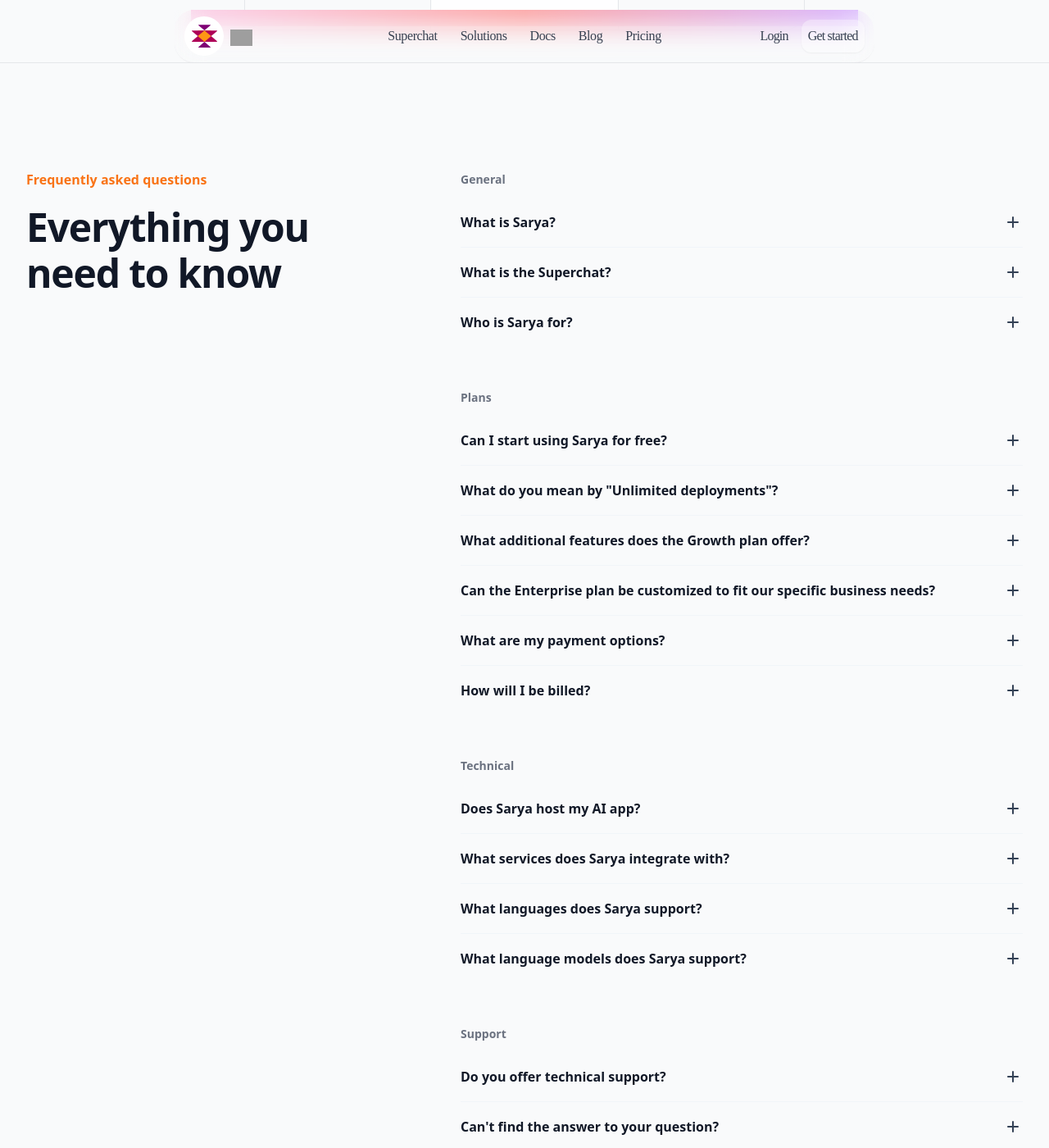
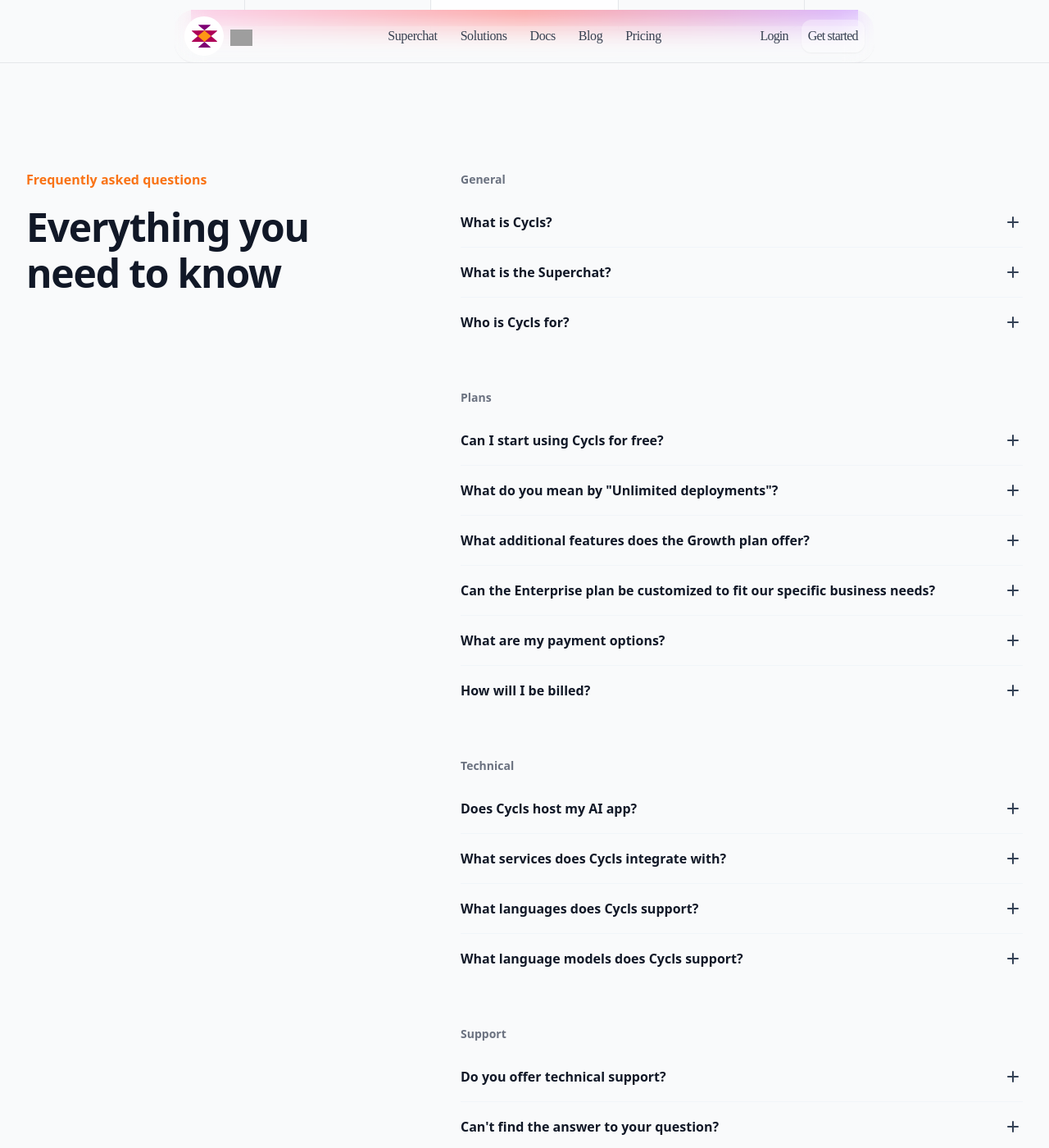
Before and after one commit to Cycls/cycls.github.io, a Jekyll site: the page built from pricing.html, in a window 1280 px wide and 1400 px high, scrolled down 942 px. Shown: the whole window at 82% size. Built offline with Jekyll 4.4.1, drawn with Linux system fonts in a browser that asks for light colours; nearby versions of some CDN libraries; some web fonts are replaced; a script that is not in the unit is left out; grey boxes are pictures that could not be loaded.

Commit message:
Update pricing.html
update sarya to cycls

```diff
--- a/pricing.html
+++ b/pricing.html
@@ -1,6 +1,6 @@
 ---
 layout: default
-title: Pricing | Sarya
+title: Pricing | Cycls
 ---
 <!-- <div class="mx-auto w-11/12"> -->
 <div class="mx-auto lg:w-7/12">
@@ -94,7 +94,7 @@
                 </li>
               </ul>
             </div>
-            <a href="https://platform.sarya.com/auth/signup" target="_blank" aria-describedby="tier-startup" class="mt-8 block rounded-md bg-black px-3 py-2 text-center text-sm font-semibold leading-6 text-white shadow-sm hover:bg-gray-800 focus-visible:outline focus-visible:outline-2 focus-visible:outline-offset-2 focus-visible:outline-gray-600">Get started</a>
+            <a href="https://platform.cycls.com/auth/signup" target="_blank" aria-describedby="tier-startup" class="mt-8 block rounded-md bg-black px-3 py-2 text-center text-sm font-semibold leading-6 text-white shadow-sm hover:bg-gray-800 focus-visible:outline focus-visible:outline-2 focus-visible:outline-offset-2 focus-visible:outline-gray-600">Get started</a>
           </div>
           <div class="flex flex-col justify-between rounded-3xl bg-transparent p-8 ring-1 ring-gray-200 lg:mt-8 lg:rounded-l-none xl:p-10">
             <div>
@@ -173,7 +173,7 @@
           <dl class="mt-2 divide-y divide-slate-100">
             <details class="group py-4 marker:content-['']">
               <summary class="[&amp;::-webkit-details-marker]:hidden flex w-full cursor-pointer select-none justify-between text-left text-base font-semibold leading-7 text-gray-900 group-open:text-orange-500">
-                What is Sarya?<svg class="ml-4 mt-0.5 h-6 w-6 flex-none stroke-slate-700 group-open:stroke-orange-500" fill="none" xmlns="http://www.w3.org/2000/svg" stroke-width="2" stroke-linecap="round" stroke-linejoin="round">
+                What is Cycls?<svg class="ml-4 mt-0.5 h-6 w-6 flex-none stroke-slate-700 group-open:stroke-orange-500" fill="none" xmlns="http://www.w3.org/2000/svg" stroke-width="2" stroke-linecap="round" stroke-linejoin="round">
                   <path d="M18 12H6"></path>
                   <path class="group-open:hidden" d="M12 6v12"></path>
                 </svg>
@@ -181,7 +181,7 @@
               <div class="pb-6 pt-6">
                 <div class="prose prose-slate prose-a:font-semibold prose-a:text-gray-600 hover:prose-a:text-gray-500 max-w-none">
                   <p class="text-gray-600">
-                    Sarya is a software platform that enables developers and businesses to design, publish, share, and monetize AI-powered applications. It offers a unique approach to creating user interfaces for AI apps, combining an intuitive SDK for automated UI generation with a robust publishing platform. This allows for seamless integration of app logic and data management with user-friendly interfaces.
+                    Cycls is a software platform that enables developers and businesses to design, publish, share, and monetize AI-powered applications. It offers a unique approach to creating user interfaces for AI apps, combining an intuitive SDK for automated UI generation with a robust publishing platform. This allows for seamless integration of app logic and data management with user-friendly interfaces.
                   </p>
                 </div>
               </div>
@@ -195,7 +195,7 @@
               </summary>
               <div class="pb-6 pt-6">
                 <div class="prose prose-slate prose-a:font-semibold prose-a:text-gray-600 hover:prose-a:text-gray-500 max-w-none">
-                  <p class="text-gray-600">Superchat is a key feature of Sarya, providing a unified chat interface that integrates various AI apps built on Sarya. It allows users to interact with multiple AI applications through a single, streamlined chat platform, enhancing user experience and engagement. For developers, Superchat offers a versatile way to present and connect their AI apps to users, fostering an interactive and dynamic app ecosystem.</p>
+                  <p class="text-gray-600">Superchat is a key feature of Cycls, providing a unified chat interface that integrates various AI apps built on Sarya. It allows users to interact with multiple AI applications through a single, streamlined chat platform, enhancing user experience and engagement. For developers, Superchat offers a versatile way to present and connect their AI apps to users, fostering an interactive and dynamic app ecosystem.</p>
 
                   </p>
                 </div>
@@ -204,14 +204,14 @@
                       </details>
             <details class="group py-4 marker:content-['']">
               <summary class="[&amp;::-webkit-details-marker]:hidden flex w-full cursor-pointer select-none justify-between text-left text-base font-semibold leading-7 text-gray-900 group-open:text-orange-500">
-                Who is Sarya for?<svg class="ml-4 mt-0.5 h-6 w-6 flex-none stroke-slate-700 group-open:stroke-orange-500" fill="none" xmlns="http://www.w3.org/2000/svg" stroke-width="2" stroke-linecap="round" stroke-linejoin="round">
+                Who is Cycls for?<svg class="ml-4 mt-0.5 h-6 w-6 flex-none stroke-slate-700 group-open:stroke-orange-500" fill="none" xmlns="http://www.w3.org/2000/svg" stroke-width="2" stroke-linecap="round" stroke-linejoin="round">
                   <path d="M18 12H6"></path>
                   <path class="group-open:hidden" d="M12 6v12"></path>
                 </svg>
               </summary>
               <div class="pb-6 pt-6">
                 <div class="prose prose-slate prose-a:font-semibold prose-a:text-gray-600 hover:prose-a:text-gray-500 max-w-none">
-                  <p class="text-gray-600">Sarya is designed for innovators and creators in the AI space, from individual developers and tech startups to large enterprises. Its user-friendly interface and automated UI generation make it ideal for those looking to integrate AI into their applications efficiently. Sarya is also perfect for businesses aiming to leverage AI for customer engagement and revenue generation, offering advanced tools for analytics and monetization. Whether it's for exploring AI capabilities, scaling up operations, or enterprise-level deployment, Sarya is tailored to meet diverse development needs.</p>
+                  <p class="text-gray-600">Cycls is designed for innovators and creators in the AI space, from individual developers and tech startups to large enterprises. Its user-friendly interface and automated UI generation make it ideal for those looking to integrate AI into their applications efficiently. Sarya is also perfect for businesses aiming to leverage AI for customer engagement and revenue generation, offering advanced tools for analytics and monetization. Whether it's for exploring AI capabilities, scaling up operations, or enterprise-level deployment, Sarya is tailored to meet diverse development needs.</p>
                   </p>
                 </div>
               </div>
@@ -223,7 +223,7 @@
           <dl class="mt-2 divide-y divide-slate-100">
             <details class="group py-4 marker:content-['']">
               <summary class="[&amp;::-webkit-details-marker]:hidden flex w-full cursor-pointer select-none justify-between text-left text-base font-semibold leading-7 text-gray-900 group-open:text-orange-500">
-                Can I start using Sarya for free?<svg class="ml-4 mt-0.5 h-6 w-6 flex-none stroke-slate-700 group-open:stroke-orange-500" fill="none" xmlns="http://www.w3.org/2000/svg" stroke-width="2" stroke-linecap="round" stroke-linejoin="round">
+                Can I start using Cycls for free?<svg class="ml-4 mt-0.5 h-6 w-6 flex-none stroke-slate-700 group-open:stroke-orange-500" fill="none" xmlns="http://www.w3.org/2000/svg" stroke-width="2" stroke-linecap="round" stroke-linejoin="round">
                   <path d="M18 12H6"></path>
                   <path class="group-open:hidden" d="M12 6v12"></path>
                 </svg>
@@ -283,7 +283,7 @@
               </summary>
               <div class="pb-6 pt-6">
                 <div class="prose prose-slate prose-a:font-semibold prose-a:text-gray-600 hover:prose-a:text-gray-500 max-w-none">
-                  <p class="text-gray-600">Sarya accepts all major credit cards for our Growth and Enterprise plans.</p>
+                  <p class="text-gray-600">Cycls accepts all major credit cards for our Growth and Enterprise plans.</p>
 
                 </div>
               </div>
@@ -310,54 +310,54 @@
           <dl class="mt-2 divide-y divide-slate-100">
             <details class="group py-4 marker:content-['']">
               <summary class="[&amp;::-webkit-details-marker]:hidden flex w-full cursor-pointer select-none justify-between text-left text-base font-semibold leading-7 text-gray-900 group-open:text-orange-500">
-                Does Sarya host my AI app?<svg class="ml-4 mt-0.5 h-6 w-6 flex-none stroke-slate-700 group-open:stroke-orange-500" fill="none" xmlns="http://www.w3.org/2000/svg" stroke-width="2" stroke-linecap="round" stroke-linejoin="round">
+                Does Cycls host my AI app?<svg class="ml-4 mt-0.5 h-6 w-6 flex-none stroke-slate-700 group-open:stroke-orange-500" fill="none" xmlns="http://www.w3.org/2000/svg" stroke-width="2" stroke-linecap="round" stroke-linejoin="round">
                   <path d="M18 12H6"></path>
                   <path class="group-open:hidden" d="M12 6v12"></path>
                 </svg>
               </summary>
               <div class="pb-6 pt-6">
                 <div class="prose prose-slate prose-a:font-semibold prose-a:text-gray-600 hover:prose-a:text-gray-500 max-w-none">
-                  <p class="text-gray-600">Sarya exclusively hosts the user interface of your AI app. The backend, encompassing all the code you develop, remains under your control and can be deployed to any infrastructure of your choice.</p>
-                  <p class="text-gray-600"> This setup ensures that while Sarya efficiently manages the front-end presentation, you retain full autonomy over your app's backend deployment and data management.</p>
+                  <p class="text-gray-600">Cycls exclusively hosts the user interface of your AI app. The backend, encompassing all the code you develop, remains under your control and can be deployed to any infrastructure of your choice.</p>
+                  <p class="text-gray-600"> This setup ensures that while Cycls efficiently manages the front-end presentation, you retain full autonomy over your app's backend deployment and data management.</p>
                 </div>
               </div>
             </details>
             <details class="group py-4 marker:content-['']">
               <summary class="[&amp;::-webkit-details-marker]:hidden flex w-full cursor-pointer select-none justify-between text-left text-base font-semibold leading-7 text-gray-900 group-open:text-orange-500">
-                What services does Sarya integrate with?<svg class="ml-4 mt-0.5 h-6 w-6 flex-none stroke-slate-700 group-open:stroke-orange-500" fill="none" xmlns="http://www.w3.org/2000/svg" stroke-width="2" stroke-linecap="round" stroke-linejoin="round">
+                What services does Cycls integrate with?<svg class="ml-4 mt-0.5 h-6 w-6 flex-none stroke-slate-700 group-open:stroke-orange-500" fill="none" xmlns="http://www.w3.org/2000/svg" stroke-width="2" stroke-linecap="round" stroke-linejoin="round">
                   <path d="M18 12H6"></path>
                   <path class="group-open:hidden" d="M12 6v12"></path>
                 </svg>
               </summary>
               <div class="pb-6 pt-6">
                 <div class="prose prose-slate prose-a:font-semibold prose-a:text-gray-600 hover:prose-a:text-gray-500 max-w-none">
-                  <p class="text-gray-600">Because Sarya runs in your codebase, Sarya is compatible with whatever services you use in your backend.</p>
+                  <p class="text-gray-600">Because Cycls SDK runs in your codebase, Cycls SDK is compatible with whatever services you use in your backend.</p>
                 </div>
               </div>
             </details>
             <details class="group py-4 marker:content-['']">
               <summary class="[&amp;::-webkit-details-marker]:hidden flex w-full cursor-pointer select-none justify-between text-left text-base font-semibold leading-7 text-gray-900 group-open:text-orange-500">
-                What languages does Sarya support?<svg class="ml-4 mt-0.5 h-6 w-6 flex-none stroke-slate-700 group-open:stroke-orange-500" fill="none" xmlns="http://www.w3.org/2000/svg" stroke-width="2" stroke-linecap="round" stroke-linejoin="round">
+                What languages does Cycls support?<svg class="ml-4 mt-0.5 h-6 w-6 flex-none stroke-slate-700 group-open:stroke-orange-500" fill="none" xmlns="http://www.w3.org/2000/svg" stroke-width="2" stroke-linecap="round" stroke-linejoin="round">
                   <path d="M18 12H6"></path>
                   <path class="group-open:hidden" d="M12 6v12"></path>
                 </svg>
               </summary>
               <div class="pb-6 pt-6">
                 <div class="prose prose-slate prose-a:font-semibold prose-a:text-gray-600 hover:prose-a:text-gray-500 max-w-none">
-                  <p class="text-gray-600">Currently the Sarya SDK supports Python.</p>
+                  <p class="text-gray-600">Currently the Cycls SDK supports Python.</p>
                 </div>
               </div>
             </details>
            <details class="group py-4 marker:content-['']">
               <summary class="[&amp;::-webkit-details-marker]:hidden flex w-full cursor-pointer select-none justify-between text-left text-base font-semibold leading-7 text-gray-900 group-open:text-orange-500">
-                What language models does Sarya support?<svg class="ml-4 mt-0.5 h-6 w-6 flex-none stroke-slate-700 group-open:stroke-orange-500" fill="none" xmlns="http://www.w3.org/2000/svg" stroke-width="2" stroke-linecap="round" stroke-linejoin="round">
+                What language models does Cycls support?<svg class="ml-4 mt-0.5 h-6 w-6 flex-none stroke-slate-700 group-open:stroke-orange-500" fill="none" xmlns="http://www.w3.org/2000/svg" stroke-width="2" stroke-linecap="round" stroke-linejoin="round">
                   <path d="M18 12H6"></path>
                   <path class="group-open:hidden" d="M12 6v12"></path>
                 </svg>
               </summary>
               <div class="pb-6 pt-6">
                 <div class="prose prose-slate prose-a:font-semibold prose-a:text-gray-600 hover:prose-a:text-gray-500 max-w-none">
-                  <p class="text-gray-600">Sarya offers flexible support for a variety of language models, including OpenAI's advanced models and various open-source alternatives. This flexibility allows you to choose the language model that best fits your app's needs and objectives.</p>
+                  <p class="text-gray-600">Cycls offers flexible support for a variety of language models, including OpenAI's advanced models and various open-source alternatives. This flexibility allows you to choose the language model that best fits your app's needs and objectives.</p>
                 </div>
               </div>
             </details>
@@ -375,7 +375,7 @@
               </summary>
               <div class="pb-6 pt-6">
                 <div class="prose prose-slate prose-a:font-semibold prose-a:text-gray-600 hover:prose-a:text-gray-500 max-w-none">
-                  <p class="text-gray-600">Yes, Sarya provides technical support across all plans. The Hacker plan includes basic community support, the Growth plan offers a faster 24-hour response, and the Enterprise plan delivers dedicated support with a rapid 1-hour response time.</p>
+                  <p class="text-gray-600">Yes, Cycls provides technical support across all plans. The Hacker plan includes basic community support, the Growth plan offers a faster 24-hour response, and the Enterprise plan delivers dedicated support with a rapid 1-hour response time.</p>
                 </div>
               </div>
             </details>
@@ -389,7 +389,7 @@
               <div class="pb-6 pt-6">
                 <div class="prose prose-slate prose-a:font-semibold prose-a:text-gray-600 hover:prose-a:text-gray-500 max-w-none">
                   <p class="text-gray-600">
-                    Stop by our community <a class="font-bold" href="https://discord.gg/J32eGgqwGT">Discord</a> and ask away, or reach out to <a class="font-bold" href="mailto:hala@sarya.com">hala@sarya.com</a>
+                    Stop by our community <a class="font-bold" href="https://discord.gg/J32eGgqwGT">Discord</a> and ask away, or reach out to <a class="font-bold" href="mailto:hala@cycls.com">hala@cycls.com</a>
                   </p>
                 </div>
               </div>
```
